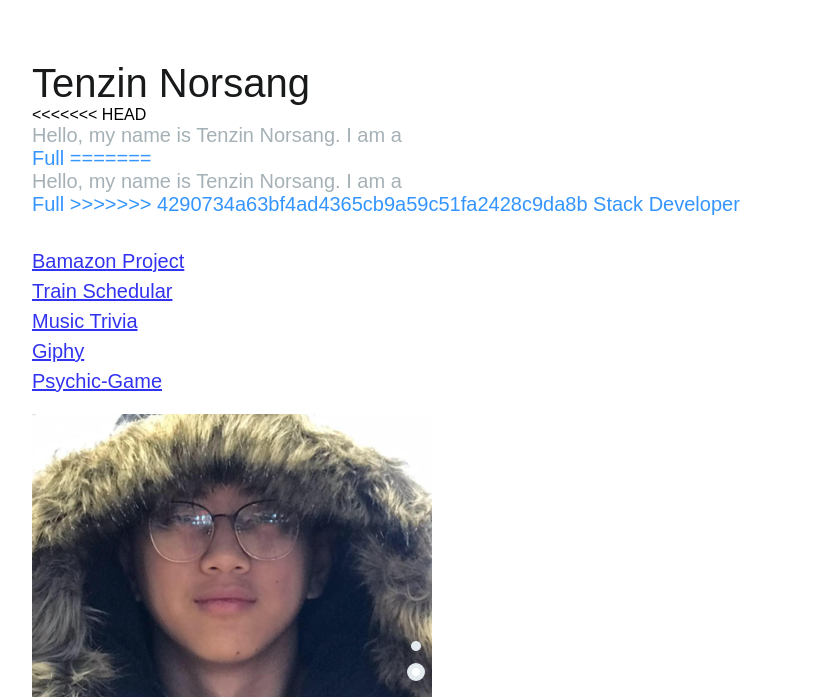
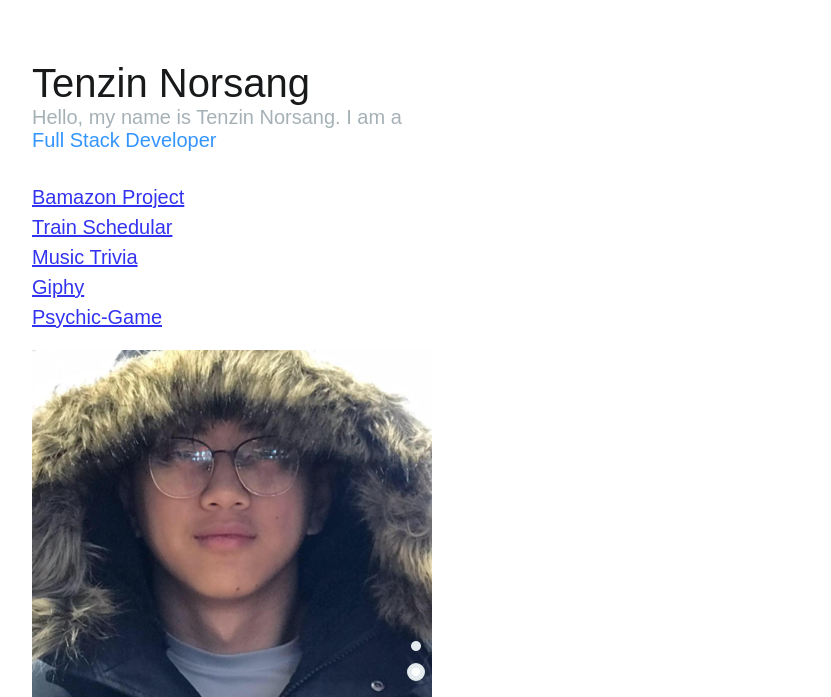
Before and after one commit to TNorsang/Norsang-Portfolio, a plain HTML site: page index.html in a window 1280 px wide. Shown: the part 103-800 px from the top of the page, without its empty margins (224-1055 px from the left). Drawn offline with Linux system fonts and the light colour scheme.

Commit message:
added index.html

```diff
--- a/index.html
+++ b/index.html
@@ -26,12 +26,8 @@
         <div class="ladingWrapper">
             <div class="landingL">
                 <h1>Tenzin Norsang</h1>
-<<<<<<< HEAD
-                <p>Hello, my name is Tenzin Norsang. I am a <br><span class="blue">Full
-=======
-                <p>Hello, my name is Tenzin Norsang. I am a <br> <span class="blue">Full
->>>>>>> 4290734a63bf4ad4365cb9a59c51fa2428c9da8b
-                        Stack Developer</span> </p>
+
+                <p>Hello, my name is Tenzin Norsang. I am a <br> <span class="blue">Full Stack Developer</span> </p>
 
                 <ul>
                     <li>
```
